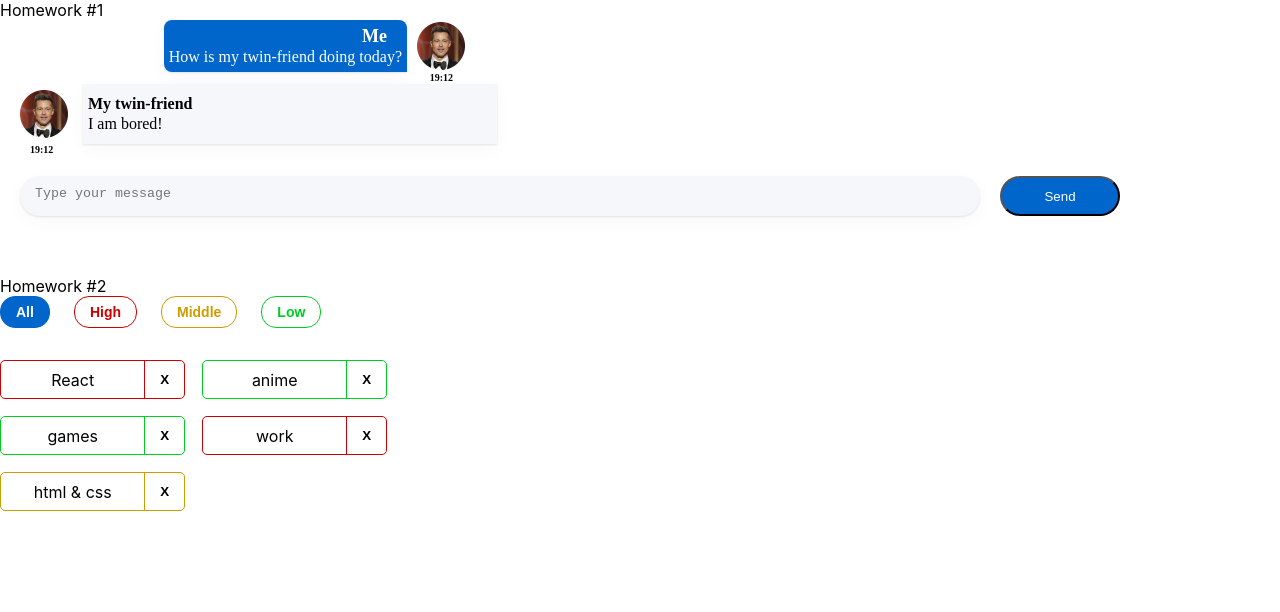
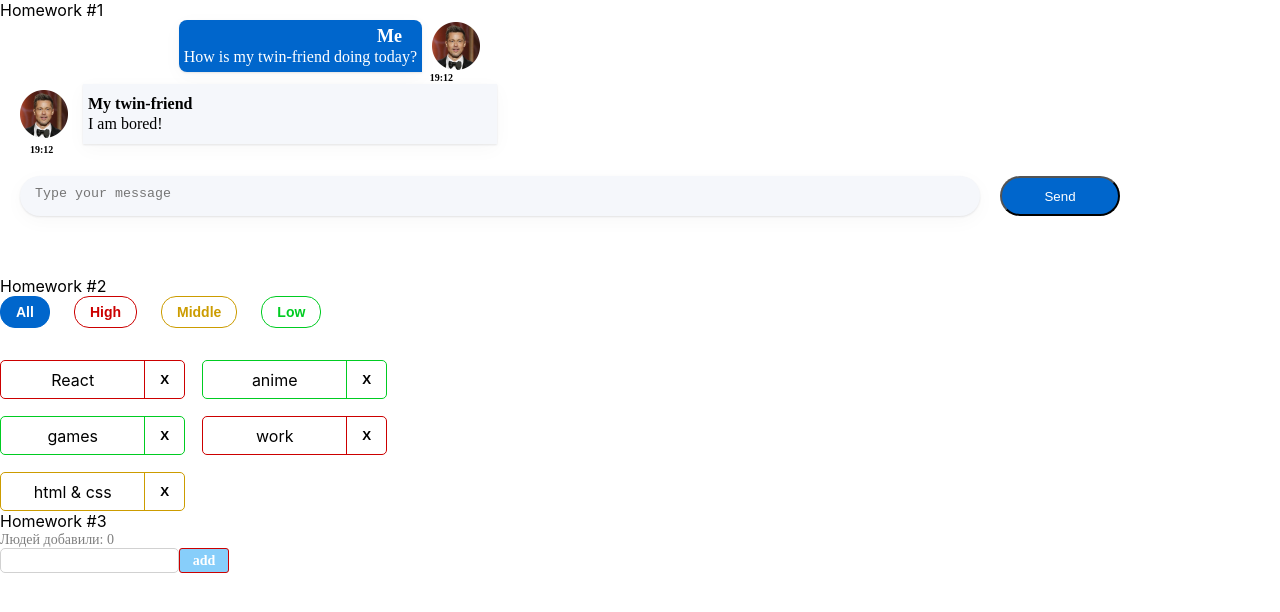
Before and after one commit to Grammeri/hws2-master, a React (Create React App) app: page /#/ in a window 1280 px wide. Shown: the top 612 px of the page. Built offline with nearby package versions, Linux system fonts and the light colour scheme.

Commit message:
1st HW done, except for the message box tail/ 2nd HW done

```diff
--- a/src/s1-main/App.tsx
+++ b/src/s1-main/App.tsx
@@ -2,6 +2,7 @@
 import s from './App.module.css'
 import HW1 from '../s2-homeworks/hw01/HW1'
 import HW2 from "../s2-homeworks/hw02/HW2";
+import HW3 from "../s2-homeworks/hw03/HW3";
 
 function App() {
     return (
@@ -9,7 +10,7 @@
             <HW1/>
             {/*раскомментировать по ходу выполнения*/}
             <HW2/>
-            {/*<HW3/>*/}
+            <HW3/>
             {/*<HW4/>*/}
 
             {/*при выполнении дз 5 и более - закомментировать здесь дз 1-4, так как они есть внутри дз 5*/}
--- a/src/s2-homeworks/hw01/message/Message.module.css
+++ b/src/s2-homeworks/hw01/message/Message.module.css
@@ -35,11 +35,6 @@
 
 }
 
-.angle {
-    width: 15px;
-    height: 15px;
-    background-color: radial-gradient(circle at 0 0, rgba(0, 0, 0, 0) 15px, rgba(255, 255, 255, 0.3)0);
-}
 
 .name {
     width: 40px;
--- a/src/s2-homeworks/hw03/Greeting.module.css
+++ b/src/s2-homeworks/hw03/Greeting.module.css
@@ -2,34 +2,105 @@
 }
 
 .inputAndButtonContainer {
+    display: flex;
 }
 
 .error {
+    width: 165px;
+    height: 17px;
+
+    font-family: 'Montserrat';
+    font-style: normal;
+    font-weight: 400;
+    font-size: 14px;
+    line-height: 17px;
+
+    color: #CC0000;
+
 }
 
 .input {
+    box-sizing: border-box;
+
+    height: 25px;
+    border: 1px solid #D1D1D1;
+    border-radius: 5px;
 }
 
 .input:focus {
 }
 
 .errorInput {
+    box-sizing: border-box;
+
+    height: 25px;
+    border: 1px solid #CC0000;
+    border-radius: 5px;
 }
 
 .button {
+    display: flex;
+    flex-direction: row;
+    justify-content: center;
+    align-items: center;
+    padding: 5px 24px;
+    gap: 10px;
+
+    width: 78px;
+    height: 36px;
+
+    background: #0066CC;
+    border-radius: 3px;
+
+
+    width: 30px;
+    height: 25px;
+
+    font-family: 'Montserrat';
+    font-style: normal;
+    font-weight: 600;
+    font-size: 14px;
+    line-height: 20px;
+
+    color: #FFFFFF;
 }
 
 .button:focus {
+border: none
 }
 
 .button:active {
 }
 
 .button:disabled {
+    color: #FFFFFF;
+    background-color: lightskyblue;
+    border: 1px solid #CC0000;
 }
 
 .text {
+    width: 143px;
+    height: 17px;
+
+    font-family: 'Montserrat';
+    font-style: normal;
+    font-weight: 400;
+    font-size: 14px;
+    line-height: 17px;
+
+    color: rgba(0, 0, 0, 0.5);
 }
 
 .greeting {
+    width: 138px;
+    height: 17px;
+
+    font-family: 'Montserrat';
+    font-style: normal;
+    font-weight: 400;
+    font-size: 14px;
+    line-height: 17px;
+
+    color: #000000;
+
 }
--- a/src/s2-homeworks/hw03/Greeting.tsx
+++ b/src/s2-homeworks/hw03/Greeting.tsx
@@ -2,14 +2,14 @@
 import s from './Greeting.module.css'
 
 type GreetingPropsType = {
-    name: any // need to fix any
-    setNameCallback: any // need to fix any
-    addUser: any // need to fix any
-    onBlur: any // need to fix any
-    onEnter: any // need to fix any
-    error: any // need to fix any
-    totalUsers: any // need to fix any
-    lastUserName?: any // need to fix any
+    name: string // need to fix any
+    setNameCallback: (e:ChangeEvent<HTMLInputElement>)=>void // need to fix any
+    addUser: ()=>void // need to fix any
+    onBlur: ()=>void // need to fix any
+    onEnter: (e:KeyboardEvent<HTMLInputElement>)=>void // need to fix any
+    error: string // need to fix any
+    totalUsers: number // need to fix any
+    lastUserName?: string // need to fix any
 }
 
 // презентационная компонента (для верстальщика)
@@ -25,7 +25,7 @@
         lastUserName,
     } // деструктуризация пропсов
 ) => {
-    const inputClass = s.errorInput // need to fix with (?:)
+    const inputClass = error ? s.errorInput :s.input // need to fix with (?:)
 
     return (
         <div id={'hw3-form'} className={s.greetingForm}>
--- a/src/s2-homeworks/hw03/GreetingContainer.tsx
+++ b/src/s2-homeworks/hw03/GreetingContainer.tsx
@@ -1,20 +1,32 @@
-import React, { ChangeEvent, KeyboardEvent, useState } from 'react'
+import React, {ChangeEvent, KeyboardEvent, useState} from 'react'
 import Greeting from './Greeting'
-import { UserType } from './HW3'
+import {pureAddUserCallback, UserType} from './HW3'
 
 type GreetingContainerPropsType = {
-    users: any // need to fix any
-    addUserCallback: any // need to fix any
+    users: Array<UserType> // need to fix any
+    addUserCallback: (name: string) => void // need to fix any
 }
 
-export const pureAddUser = (name: any, setError: any, setName: any, addUserCallback: any) => {
+export const pureAddUser = (name: string, setError: (error: string) => void, setName: (name: string) => void, addUserCallback: (name: string) => void) => {
     // если имя пустое - показать ошибку, иначе - добавить юзера и очистить инпут
+    if (name.trim().length === 0) {
+        setError("User must be added!")
+    } else {
+        addUserCallback(name)
+        setName("")
+    }
 }
 
-export const pureOnBlur = (name: any, setError: any) => { // если имя пустое - показать ошибку
+export const pureOnBlur = (name: string, setError: (error: string) => void) => { // если имя пустое - показать ошибку
+    if (name.trim().length === 0) {
+        setError("Name must be added!")
+    }
 }
 
-export const pureOnEnter = (e: any, addUser: any) => { // если нажата кнопка Enter - добавить
+export const pureOnEnter = (e: KeyboardEvent<HTMLInputElement>, addUser: () => void) => { // если нажата кнопка Enter - добавить
+    if (e.key === "Enter") {
+        addUser()
+    }
 }
 
 // более простой и понятный для новичков
@@ -22,15 +34,15 @@
 
 // более современный и удобный для про :)
 const GreetingContainer: React.FC<GreetingContainerPropsType> = ({
-    users,
-    addUserCallback,
-}) => {
+                                                                     users,
+                                                                     addUserCallback,
+                                                                 }) => {
     // деструктуризация пропсов
-    const [name, setName] = useState<any>('') // need to fix any
-    const [error, setError] = useState<any>('') // need to fix any
+    const [name, setName] = useState<string>('') // need to fix any
+    const [error, setError] = useState<string>('') // need to fix any
 
-    const setNameCallback = (e: any) => { // need to fix any
-        setName('some name') // need to fix
+    const setNameCallback = (e: ChangeEvent<HTMLInputElement>) => { // need to fix any
+        setName(e.currentTarget.value) // need to fix
 
         error && setError('')
     }
@@ -42,12 +54,12 @@
         pureOnBlur(name, setError)
     }
 
-    const onEnter = (e: any) => {
+    const onEnter = (e: KeyboardEvent<HTMLInputElement>) => {
         pureOnEnter(e, addUser)
     }
 
-    const totalUsers = 0 // need to fix
-    const lastUserName = 'some name' // need to fix
+    const totalUsers = users.length // need to fix
+    const lastUserName = totalUsers ? users[users.length - 1].name : '' // need to fix
 
     return (
         <Greeting
--- a/src/s2-homeworks/hw03/HW3.tsx
+++ b/src/s2-homeworks/hw03/HW3.tsx
@@ -19,20 +19,21 @@
 
 // types
 export type UserType = {
-    _id: any // need to fix any
-    name: any // need to fix any
+    _id: string // need to fix any
+    name: string // need to fix any
 }
 
-export const pureAddUserCallback = (name: any, setUsers: any, users: any) => { // need to fix any
+export const pureAddUserCallback = (name: string, setUsers: (users:Array<UserType>)=>void, users: Array<UserType>) => { // need to fix any
     const user = { // need to fix
+        _id:v1(), name,
     }
     setUsers([...users, user])
 }
 
 const HW3 = () => {
-    const [users, setUsers] = useState<any>([]) // need to fix any
+    const [users, setUsers] = useState<UserType[]>([]) // need to fix any
 
-    const addUserCallback = (name: any) => { // need to fix any
+    const addUserCallback = (name: string) => { // need to fix any
         pureAddUserCallback(name, setUsers, users)
     }
 
```
Also changed, not shown: 2 other files (tests, documents, lock files or other folders).
